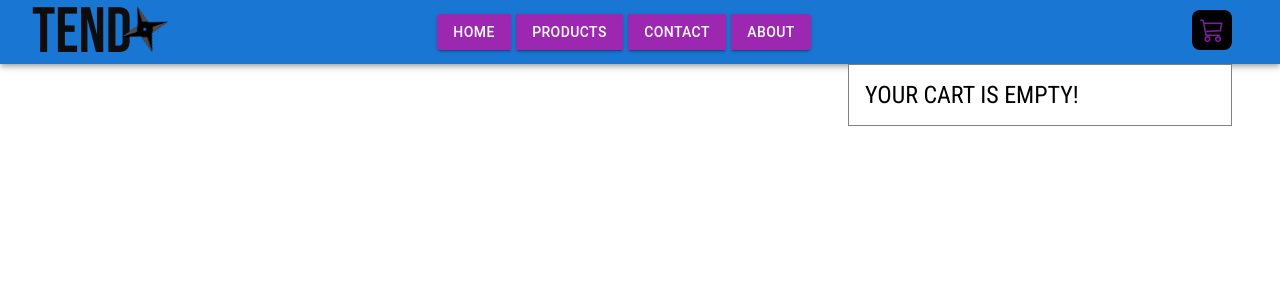
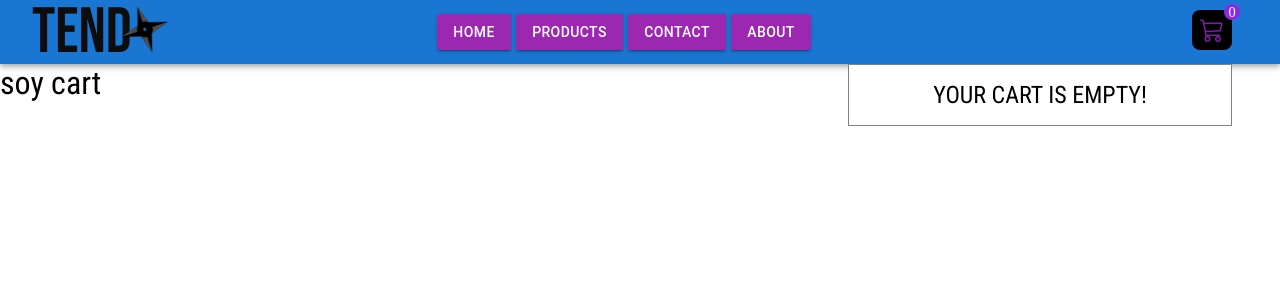
Before and after one commit to celescript/e-commerce-coderhouse, a React (Create React App) app: page /cart in a window 1280 px wide. Both pictures are taken after a click on the icon 1212 px from the left and 30 px from the top of the page. Shown: the top 300 px of the page. Built offline with nearby package versions, Linux system fonts and the light colour scheme.

Commit message:
added clear cart and cart counter

```diff
--- a/src/pages/Cart.js
+++ b/src/components/Cart/Cart.js
@@ -3,7 +3,7 @@ import React from 'react'
 const Cart = () => {
     return (
         <div>
-
+            <h1>soy cart</h1>
         </div>
     )
 }
--- a/src/components/CartWidget/CartWidget.css
+++ b/src/components/CartWidget/CartWidget.css
@@ -12,6 +12,21 @@
     box-shadow: 0px 5px 30px 2px rgba(0,0,0,0.37);
 
   }
+
+.cart-span{
+    position: absolute;
+    border-radius: 50%;
+    background-color: blueviolet;
+    width: 1rem;
+    height: 1rem;
+    text-align: center;
+    font-size: 0.9rem;
+    position: absolute;
+    top: 4px;
+    right: 40px;
+    cursor: pointer;
+
+}
 
 .widget-container{
     max-height: 50vh;
@@ -95,3 +110,8 @@
     font-size: 0.9em;
     text-align: right;
 }
+
+.emptycart-text{
+    width: 100%;
+    text-align: center;
+}
--- a/src/components/CartWidget/CartWidget.js
+++ b/src/components/CartWidget/CartWidget.js
@@ -3,11 +3,13 @@ import { useState, useContext } from 'react';
 import { Cart3, XCircle } from 'react-bootstrap-icons';
 import './CartWidget.css'
 import CartContext from '../../contexts/CartContext/CartContext';
+import { Button } from '@mui/material';
+import { Link } from 'react-router-dom'
 
 const CartWidget = () => {
 
     const [isActive, setIsActive] = useState(false)
-    const {products, onRemove} = useContext(CartContext)
+    const {products, onRemove, clear} = useContext(CartContext)
     console.log(products)
 
     return (
@@ -15,11 +17,12 @@ const CartWidget = () => {
         <div className='cart-container'>
 
             <Cart3 className='cart-icon'  size={15} onClick={()=> setIsActive(!isActive)}  />
+            <span className='cart-span'>{products.length}</span>
 
             {isActive &&
             <div className='widget-container'>
                 {products.length > 0 ?
-                products.map( product =>{
+                <> {products.map( product =>{
                     return (
 
                     <div className='widget-item'>
@@ -38,9 +41,14 @@ const CartWidget = () => {
 
                         <span className='widget-span delete'><XCircle size={15} onClick={() => onRemove(product)} /></span>
                     </div>)
-                 })
+                 }) }
+                 <Button onClick={() => clear()}> Clear Cart </Button>
+                 </>
 
-                 : <h1>YOUR CART IS EMPTY!</h1>
+                 :
+                     <h1 className='emptycart-text'>YOUR CART IS EMPTY!</h1>
+
+
                 }
             </div>}
 
--- a/src/contexts/CartContext/CartContext.js
+++ b/src/contexts/CartContext/CartContext.js
@@ -24,10 +24,15 @@ const CartProvider = ({children}) => {
             )
     }
 
+    const clear = () => {
+        setProducts([])
+    }
+
     const data ={
         products,
         addProduct,
-        onRemove
+        onRemove,
+        clear
     }
 
     return(
--- a/src/index.js
+++ b/src/index.js
@@ -7,7 +7,7 @@ import Categories from './pages/Categories'
 import Item from './pages/Item.js'
 import About from './pages/About'
 import Contact from './pages/Contact'
-import Cart from './pages/Cart'
+import CartPage from './pages/CartPage'
 
 import {BrowserRouter, Routes, Route} from 'react-router-dom'
 
@@ -21,7 +21,7 @@ ReactDOM.render(
 
             <Route path='/category/:id' element={<Categories />} />
             <Route path='/product/:id' element={<Item />} />
-            <Route path='/cart' element={<Cart />} />
+            <Route path='/cart' element={<CartPage />} />
             <Route path='/About' element={<About />} />
             <Route path='/Contact' element={<Contact/>} />
         </Route>
--- /dev/null
+++ b/src/pages/CartPage.js
@@ -0,0 +1,12 @@
+import React from 'react'
+import Cart from '../components/Cart/Cart'
+
+const CartPage = () => {
+    return (
+        <div>
+            <Cart />
+        </div>
+    )
+}
+
+export default CartPage
```
Also changed, not shown: src/components/Cart/Cart.css (added).
